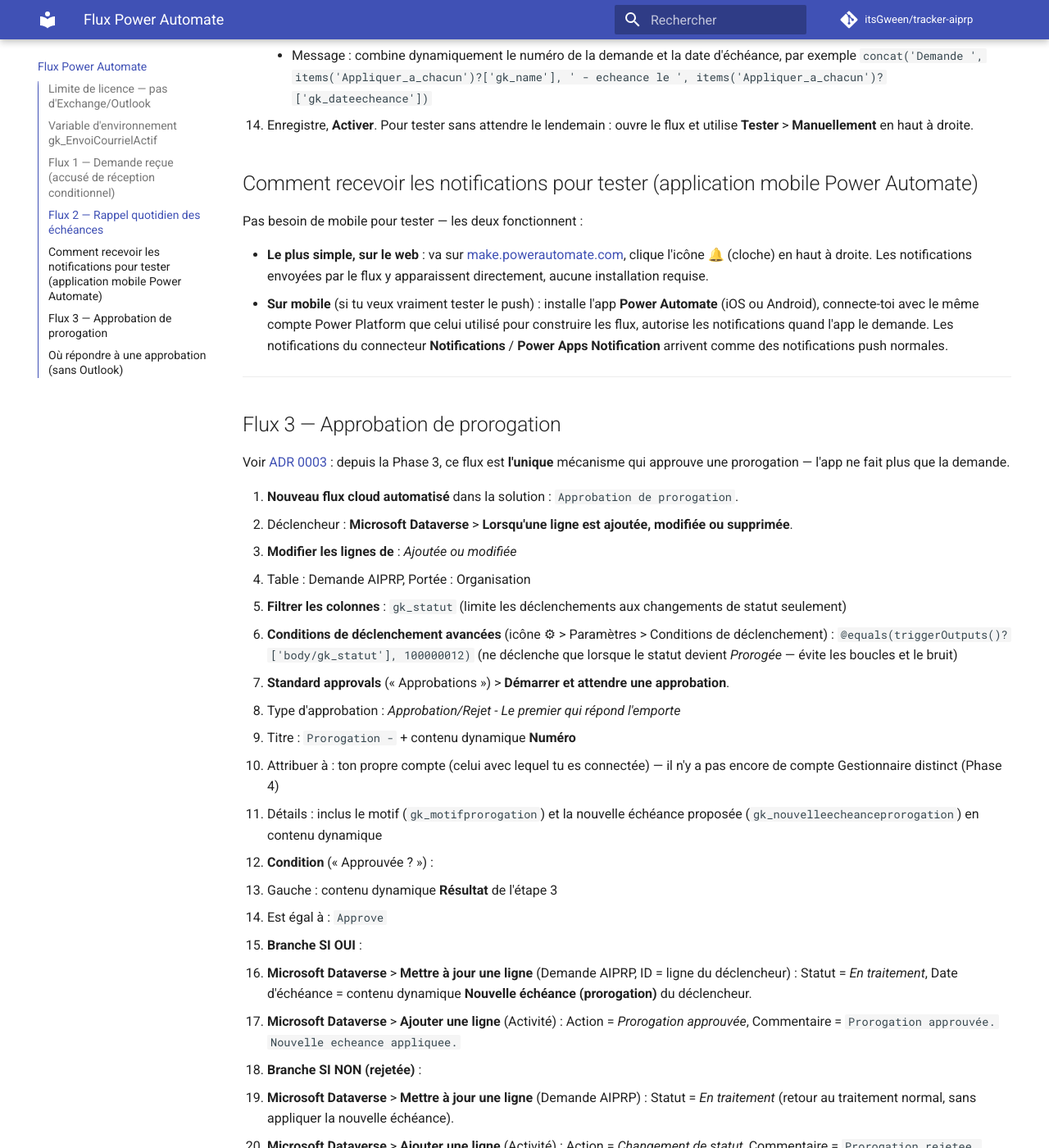
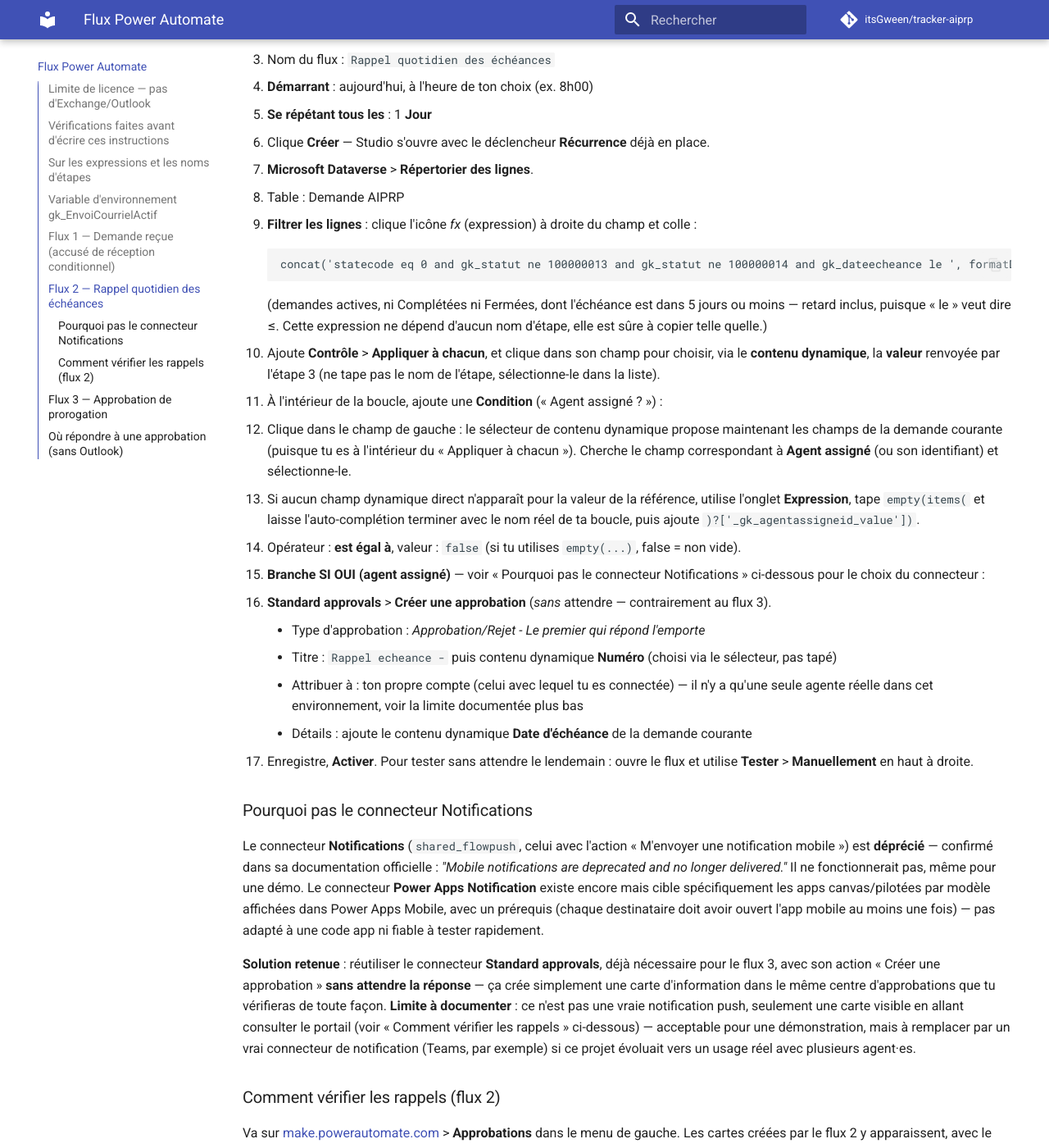
Before and after one commit to itsGween/tracker-aiprp, an MkDocs documentation site: the page built from docs/flux.md, in a window 1280 px wide and 1400 px high, scrolled down 2895 px. Shown: the whole window at 82% size. Built offline with MkDocs 1.6.1 and Material for MkDocs 9.7.7, drawn with Linux system fonts in a browser that asks for light colours; comment, search, counter and statistics services are not loaded; some of the changed text lies outside the part shown.

Commit message:
fix(phase3): corrige la logique de statut de prorogation et les specs de flux
Suite a une relecture de docs/flux.md avant construction :

- Ajoute le statut "Prorogation demandee" (gk_statut = 100000015) : le
  statut "Prorogee" ne pouvait pas signifier a la fois "demandee" et
  "approuvee" sans ambiguite pour le declencheur du flux 3. Nouveau cycle :
  En traitement -> Prorogation demandee -> (Prorogee | En traitement).
- Confirme par script que gk_dateecheance n'est pas une colonne formule
  (SourceType: 0, IsValidForUpdate: true) - le flux peut la modifier.
- Flux 2 : corrige le type de flux (Planifie, pas Automatise). Le
  connecteur Notifications (shared_flowpush) est confirme deprecie
  (verifie dans sa reference officielle) ; remplace par Standard approvals
  (Creer une approbation, sans attendre), deja necessaire pour le flux 3.
- Remplace les expressions items('Appliquer_a_chacun') par des
  instructions d'utiliser le contenu dynamique, puisque le nom reel d'une
  boucle depend du portail (locale francaise).
- App mise a jour (Detail/Liste/TableauBord/traductions), modele genere
  rafraichi (pa app refresh data-source), ADR 0003 et modele-donnees.md
  mis a jour en consequence.

````diff
--- a/app/src/pages/Liste.tsx
+++ b/app/src/pages/Liste.tsx
@@ -6,7 +6,7 @@
 import { useLanguage } from "../context/LanguageContext";
 import { formaterDate } from "../utils/dates";
 
-const STATUTS = [100000010, 100000011, 100000012, 100000013, 100000014] as const;
+const STATUTS = [100000010, 100000011, 100000015, 100000012, 100000013, 100000014] as const;
 
 export function Liste() {
   const { t, langue } = useLanguage();
--- a/app/src/pages/TableauBord.tsx
+++ b/app/src/pages/TableauBord.tsx
@@ -9,6 +9,7 @@
 const STATUTS = [
   { valeur: 100000010, cle: "dashboard_recues" },
   { valeur: 100000011, cle: "dashboard_entraitement" },
+  { valeur: 100000015, cle: "dashboard_prorogation_demandee" },
   { valeur: 100000012, cle: "dashboard_prorogees" },
   { valeur: 100000013, cle: "dashboard_completees" },
   { valeur: 100000014, cle: "dashboard_fermees" },
--- a/docs/adr/0003-approbation-prorogation-par-flux.md
+++ b/docs/adr/0003-approbation-prorogation-par-flux.md
@@ -39,16 +39,36 @@
 
 ## Décision
 
-**Option B.** L'écran Détail affiche maintenant un message d'état (« Prorogation en attente
-d'approbation ») plutôt qu'un bouton, quand `gk_statut = Prorogée`. Le flux « Approbation de
-prorogation » (voir [flux.md](../flux.md)) est l'unique mécanisme qui met à jour `gk_dateecheance`,
-`gk_statut` et le journal `gk_activite` suite à une approbation ou un rejet.
+**Option B.** Mais un problème est apparu en écrivant les spécifications du flux : avec un seul
+statut *Prorogée* utilisé à la fois pour « demandée » et pour « approuvée », le flux ne peut pas
+savoir, à la lecture de `gk_statut`, s'il doit *créer* une approbation ou si une approbation a
+*déjà eu lieu* — la même valeur signifiait deux choses différentes selon le moment.
+
+**Correction** : ajout d'un statut distinct **Prorogation demandée** (`100000015`) à `gk_statut`.
+Le statut *Prorogée* garde son nom mais change de sens : il signifie maintenant « prorogation
+**approuvée**, en vigueur » plutôt que « demandée ». Le cycle complet :
+
+```
+En traitement → (agent·e demande) → Prorogation demandée → (flux + approbation) →
+  ├─ approuvée → Prorogée (nouvelle echeance appliquee)
+  └─ rejetee   → En traitement (echeance inchangee)
+```
+
+L'écran Détail affiche un message d'état (« Prorogation en attente d'approbation ») plutôt qu'un
+bouton, quand `gk_statut = Prorogation demandée`. Le flux « Approbation de prorogation » (voir
+[flux.md](../flux.md)) est l'unique mécanisme qui fait la transition vers *Prorogée* ou *En
+traitement*, et qui met à jour `gk_dateecheance` et le journal `gk_activite`.
 
 ## Conséquences
 
+- Nouvelle valeur de choix `gk_statut = 100000015` (Prorogation demandée), ajoutée par script
+  (`scripts/Add-StatutProrogationDemandee.ps1`).
 - `app/src/pages/Detail.tsx` : la fonction `approuverProrogation` et son bouton sont retirés ;
-  nouvelle clé de traduction `detail_prorogation_en_attente`.
+  « Demander une prorogation » fixe maintenant `gk_statut = Prorogation demandée` (plus *Prorogée*
+  directement) ; nouvelle clé de traduction `detail_prorogation_en_attente`.
 - Le flux doit être construit et activé pour que le cycle de prorogation se termine — sans le flux,
-  une demande reste indéfiniment au statut Prorogée (comportement attendu, pas un bug).
+  une demande reste indéfiniment au statut Prorogation demandée (comportement attendu, pas un bug).
+- Confirmé par script que `gk_dateecheance` est une colonne normale (`SourceType: 0`,
+  `IsValidForUpdate: true`), pas une colonne formule — le flux peut la modifier sans contournement.
 - Cohérent avec la Phase 4 : quand les rôles de sécurité seront en place, seul le rôle Gestionnaire
-  AIPRP aura besoin d'accéder au centre d'approbations Power Automate/Teams pour cette action.
+  AIPRP aura besoin d'accéder au centre d'approbations Power Automate pour cette action.
--- a/docs/flux.md
+++ b/docs/flux.md
@@ -10,13 +10,42 @@
 Le tenant de développement n'a pas de boîte aux lettres. Deux cas de figure très différents :
 
 - **Notifier un agent ou une gestionnaire** (utilisateur·rice Power Platform interne) : possible
-  sans Exchange, via le connecteur **Notifications** (push Power Apps / Power Automate). Utilisé
-  dans les flux 2 et 3.
+  sans Exchange — voir la section « Pourquoi pas le connecteur Notifications » plus bas.
 - **Envoyer un accusé de réception au demandeur externe** (courriel fictif comme
   `amara.cloutier@exemple-fictif.ca`) : **impossible avec ou sans licence**, puisque ce n'est pas un
   compte Power Platform — aucun connecteur de notification interne ne peut l'atteindre. Le flux 1
   tente quand même un vrai courriel (Office 365 Outlook), avec gestion d'erreur, pour rester réaliste
-  et démontrable — voir plus bas.
+  et démontrable.
+
+## Vérifications faites avant d'écrire ces instructions
+
+- **`gk_dateecheance` n'est pas une colonne formule.** Confirmé directement sur le schéma en
+  production (`SourceType: 0`, `IsValidForUpdate: true`) : c'est une colonne `DateTime` normale, le
+  flux 3 peut la modifier sans contournement. Voir [modele-donnees.md](modele-donnees.md).
+- **Le connecteur Notifications (`shared_flowpush`) est entièrement déprécié.** Ses deux actions
+  (« M'envoyer une notification mobile » et « M'envoyer une notification par courriel ») ne
+  fonctionnent plus (confirmé dans la référence officielle du connecteur). Le flux 2 utilise donc
+  **Standard approvals** à la place — voir plus bas.
+- **Le connecteur Power Apps Notification** (`shared_powerappsnotificationv2`) fonctionne encore et
+  peut cibler un utilisateur précis, mais il est conçu pour les apps canvas/pilotées par modèle
+  (notification affichée dans Power Apps Mobile) — son comportement avec une code app n'est pas
+  documenté, et chaque destinataire doit avoir déjà ouvert l'app dans Power Apps Mobile une fois. Pas
+  assez fiable pour cette démo ; non retenu.
+
+## Sur les expressions et les noms d'étapes
+
+Power Automate nomme automatiquement chaque étape selon le libellé français de l'action (ex.
+« Appliquer à chacun »), donc une expression comme `items('Appliquer_a_chacun')` **peut ne pas
+correspondre exactement** à ce que ton portail génère (espaces, accents, numérotation si tu renommes
+une étape). Deux façons fiables de faire la même chose :
+
+1. **Utilise le sélecteur de contenu dynamique** (le panneau qui s'ouvre automatiquement quand tu
+   cliques dans un champ) : cherche le champ par son nom (ex. « Numéro ») et clique dessus. Power
+   Automate insère la bonne référence pour toi, peu importe le nom réel de l'étape. **Préfère
+   toujours cette méthode** dans les instructions ci-dessous.
+2. Si une expression est vraiment nécessaire (ex. `empty(...)`), clique dans le champ, ouvre l'onglet
+   **Expression**, tape le début (`items(`) et laisse l'auto-complétion te proposer le nom réel de ta
+   boucle — ne recopie jamais un nom d'étape à l'aveugle depuis ce document.
 
 ## Variable d'environnement `gk_EnvoiCourrielActif`
 
@@ -48,7 +77,7 @@
    - Valeur de droite : `true`
 5. **Branche SI OUI** :
    1. Ajoute **Office 365 Outlook** > **Envoyer un courriel (V2)**.
-      - À : contenu dynamique **Courriel du demandeur** (`gk_courrieldemandeur`)
+      - À : contenu dynamique **Courriel du demandeur**
       - Objet : `Accusé de réception - Demande` (contenu dynamique **Numéro** à la suite)
       - Corps : un court message générique (« Nous avons bien reçu votre demande d'accès à
         l'information... »)
@@ -59,7 +88,7 @@
       échoué, est ignorée, a expiré**). Ça permet au flux de continuer même si le courriel échoue.
    3. Ajoute **Microsoft Dataverse** > **Ajouter une ligne**.
       - Table : Activité
-      - Demande (`gk_DemandeId`) : contenu dynamique **ID de ligne d'origine du déclencheur**
+      - Demande : contenu dynamique **ID de ligne d'origine du déclencheur**
       - Date de l'activité : `utcNow()` (onglet Expression)
       - Action : *Commentaire ajouté*
       - Commentaire : `Accusé de réception (tentative de courriel envoyée - voir l'historique du flux pour le résultat).`
@@ -69,58 +98,75 @@
 7. Enregistre, puis **Activer** le flux.
 8. Pour tester : crée une nouvelle demande dans l'app (`/nouvelle`) et regarde l'historique
    d'exécution du flux (bouton **...** > **Historique des exécutions**) — l'étape courriel doit
-   afficher un échec (icône rouge), l'étape suivante doit quand même s'exécuter (grâce à l'étape 5.2
-   ou parce que tu es dans la branche NON), et une nouvelle entrée doit apparaître dans le journal
-   d'activité de la demande.
+   afficher un échec (icône rouge), l'étape suivante doit quand même s'exécuter, et une nouvelle
+   entrée doit apparaître dans le journal d'activité de la demande.
 
 ---
 
 ## Flux 2 — Rappel quotidien des échéances
 
-1. **Nouveau flux cloud automatisé** dans la solution : `Rappel quotidien des échéances`.
-2. Déclencheur : **Planification** > **Récurrence**.
-   - Intervalle : 1, Fréquence : Jour, Heure de début : à ton choix (ex. 8h00).
+1. **Solutions** > **Suivi AIPRP** > **Nouveau** > **Automatisation** > **Flux cloud** >
+   **Planifié** (⚠️ pas *Automatisé* — un flux planifié se déclenche par horaire, pas par
+   événement).
+2. Dans la boîte de dialogue de création :
+   - Nom du flux : `Rappel quotidien des échéances`
+   - **Démarrant** : aujourd'hui, à l'heure de ton choix (ex. 8h00)
+   - **Se répétant tous les** : 1 **Jour**
+   - Clique **Créer** — Studio s'ouvre avec le déclencheur **Récurrence** déjà en place.
 3. **Microsoft Dataverse** > **Répertorier des lignes**.
    - Table : Demande AIPRP
    - **Filtrer les lignes** : clique l'icône *fx* (expression) à droite du champ et colle :
      ```
      concat('statecode eq 0 and gk_statut ne 100000013 and gk_statut ne 100000014 and gk_dateecheance le ', formatDateTime(addDays(utcNow(), 5), 'yyyy-MM-dd'))
      ```
-     (ça donne : demandes actives, ni Complétées ni Fermées, dont l'échéance est dans 5 jours ou
-     moins — retard inclus, puisque « le » veut dire ≤.)
-4. Ajoute **Contrôle** > **Appliquer à chacun**, sur la sortie **valeur** de l'étape 3.
+     (demandes actives, ni Complétées ni Fermées, dont l'échéance est dans 5 jours ou moins — retard
+     inclus, puisque « le » veut dire ≤. Cette expression ne dépend d'aucun nom d'étape, elle est
+     sûre à copier telle quelle.)
+4. Ajoute **Contrôle** > **Appliquer à chacun**, et clique dans son champ pour choisir, via le
+   **contenu dynamique**, la **valeur** renvoyée par l'étape 3 (ne tape pas le nom de l'étape,
+   sélectionne-le dans la liste).
 5. À l'intérieur de la boucle, ajoute une **Condition** (« Agent assigné ? ») :
-   - Gauche : contenu dynamique correspondant au **Agent assigné** (champ lookup) — si le champ
-     dynamique direct n'apparaît pas, utilise l'expression `empty(items('Appliquer_a_chacun')?['_gk_agentassigneid_value'])`
-   - Est égal à : `false` (si tu utilises `empty(...)`) — sinon choisis l'opérateur qui correspond à
-     « n'est pas vide ».
-6. **Branche SI OUI (agent assigné)** :
-   1. **Microsoft Dataverse** > **Obtenir une ligne par ID**.
-      - Table : Utilisateurs (systemusers)
-      - ID de ligne : contenu dynamique de l'agent assigné (`_gk_agentassigneid_value`)
-   2. **Notifications** (ou **Power Apps Notification V2**) > **Envoyer une notification** /
-      **Envoyer une notification à l'utilisateur spécifié**.
-      - Destinataire : essaie d'abord le champ **Courriel principal** (`internalemailaddress`) de
-        l'étape 6.1 ; si le champ « Destinataire » refuse ce format, utilise plutôt
-        **azureactivedirectoryobjectid** du même utilisateur (regarde l'indice/placeholder du champ
-        dans Studio, il précise le format attendu).
-      - Titre : `Échéance à surveiller`
-      - Message : combine dynamiquement le numéro de la demande et la date d'échéance, par exemple
-        `concat('Demande ', items('Appliquer_a_chacun')?['gk_name'], ' - echeance le ', items('Appliquer_a_chacun')?['gk_dateecheance'])`
+   - Clique dans le champ de gauche : le sélecteur de contenu dynamique propose maintenant les
+     champs de la demande courante (puisque tu es à l'intérieur du « Appliquer à chacun »). Cherche
+     le champ correspondant à **Agent assigné** (ou son identifiant) et sélectionne-le.
+   - Si aucun champ dynamique direct n'apparaît pour la valeur de la référence, utilise l'onglet
+     **Expression**, tape `empty(items(` et laisse l'auto-complétion terminer avec le nom réel de ta
+     boucle, puis ajoute `)?['_gk_agentassigneid_value'])`.
+   - Opérateur : **est égal à**, valeur : `false` (si tu utilises `empty(...)`, false = non vide).
+6. **Branche SI OUI (agent assigné)** — voir « Pourquoi pas le connecteur Notifications » ci-dessous
+   pour le choix du connecteur :
+   1. **Standard approvals** > **Créer une approbation** (*sans* attendre — contrairement au flux 3).
+      - Type d'approbation : *Approbation/Rejet - Le premier qui répond l'emporte*
+      - Titre : `Rappel echeance -` puis contenu dynamique **Numéro** (choisi via le sélecteur, pas
+        tapé)
+      - Attribuer à : ton propre compte (celui avec lequel tu es connectée) — il n'y a qu'une seule
+        agente réelle dans cet environnement, voir la limite documentée plus bas
+      - Détails : ajoute le contenu dynamique **Date d'échéance** de la demande courante
 7. Enregistre, **Activer**. Pour tester sans attendre le lendemain : ouvre le flux et utilise
    **Tester** > **Manuellement** en haut à droite.
 
-## Comment recevoir les notifications pour tester (application mobile Power Automate)
+### Pourquoi pas le connecteur Notifications
 
-Pas besoin de mobile pour tester — les deux fonctionnent :
+Le connecteur **Notifications** (`shared_flowpush`, celui avec l'action « M'envoyer une notification
+mobile ») est **déprécié** — confirmé dans sa documentation officielle : *"Mobile notifications are
+deprecated and no longer delivered."* Il ne fonctionnerait pas, même pour une démo. Le connecteur
+**Power Apps Notification** existe encore mais cible spécifiquement les apps canvas/pilotées par
+modèle affichées dans Power Apps Mobile, avec un prérequis (chaque destinataire doit avoir ouvert
+l'app mobile au moins une fois) — pas adapté à une code app ni fiable à tester rapidement.
 
-- **Le plus simple, sur le web** : va sur [make.powerautomate.com](https://make.powerautomate.com),
-  clique l'icône 🔔 (cloche) en haut à droite. Les notifications envoyées par le flux y apparaissent
-  directement, aucune installation requise.
-- **Sur mobile** (si tu veux vraiment tester le push) : installe l'app **Power Automate** (iOS ou
-  Android), connecte-toi avec le même compte Power Platform que celui utilisé pour construire les
-  flux, autorise les notifications quand l'app le demande. Les notifications du connecteur
-  **Notifications** / **Power Apps Notification** arrivent comme des notifications push normales.
+**Solution retenue** : réutiliser le connecteur **Standard approvals**, déjà nécessaire pour le
+flux 3, avec son action « Créer une approbation » **sans attendre la réponse** — ça crée simplement
+une carte d'information dans le même centre d'approbations que tu vérifieras de toute façon.
+**Limite à documenter** : ce n'est pas une vraie notification push, seulement une carte visible en
+allant consulter le portail (voir « Comment vérifier les rappels » ci-dessous) — acceptable pour une
+démonstration, mais à remplacer par un vrai connecteur de notification (Teams, par exemple) si ce
+projet évoluait vers un usage réel avec plusieurs agent·es.
+
+### Comment vérifier les rappels (flux 2)
+
+Va sur [make.powerautomate.com](https://make.powerautomate.com) > **Approbations** dans le menu de
+gauche. Les cartes créées par le flux 2 y apparaissent, avec le numéro de la demande et l'échéance en
+détail — pas besoin d'application mobile ni de courriel.
 
 ---
 
@@ -129,34 +175,48 @@
 Voir [ADR 0003](adr/0003-approbation-prorogation-par-flux.md) : depuis la Phase 3, ce flux est
 **l'unique** mécanisme qui approuve une prorogation — l'app ne fait plus que la demande.
 
-1. **Nouveau flux cloud automatisé** dans la solution : `Approbation de prorogation`.
+**Cycle de statut** (corrigé après relecture — *Prorogée* ne veut plus dire « demandée ») :
+
+```
+En traitement → (agent·e clique "Demander une prorogation") → Prorogation demandée
+  → (flux + approbation) →
+    ├─ approuvée → Prorogée (nouvelle echeance appliquee)
+    └─ rejetee   → En traitement (echeance inchangee)
+```
+
+1. **Solutions** > **Suivi AIPRP** > **Nouveau** > **Automatisation** > **Flux cloud** >
+   **Automatisé** : `Approbation de prorogation`.
 2. Déclencheur : **Microsoft Dataverse** > **Lorsqu'une ligne est ajoutée, modifiée ou supprimée**.
    - **Modifier les lignes de** : *Ajoutée ou modifiée*
    - Table : Demande AIPRP, Portée : Organisation
    - **Filtrer les colonnes** : `gk_statut` (limite les déclenchements aux changements de statut
      seulement)
    - **Conditions de déclenchement avancées** (icône ⚙ > Paramètres > Conditions de déclenchement) :
-     `@equals(triggerOutputs()?['body/gk_statut'], 100000012)`
-     (ne déclenche que lorsque le statut devient *Prorogée* — évite les boucles et le bruit)
-3. **Standard approvals** (« Approbations ») > **Démarrer et attendre une approbation**.
+     `@equals(triggerOutputs()?['body/gk_statut'], 100000015)`
+     (ne déclenche que lorsque le statut devient *Prorogation demandée* — **100000015**, pas
+     100000012. Évite les boucles et le bruit : le flux se remet à jour le statut vers *Prorogée*
+     ou *En traitement*, ce qui redéclenchera le trigger Dataverse, mais la condition ci-dessus sera
+     alors fausse et le flux ne fera rien.)
+3. **Standard approvals** > **Démarrer et attendre une approbation**.
    - Type d'approbation : *Approbation/Rejet - Le premier qui répond l'emporte*
-   - Titre : `Prorogation - ` + contenu dynamique **Numéro**
+   - Titre : `Prorogation -` puis contenu dynamique **Numéro** (sélectionné, pas tapé)
    - Attribuer à : ton propre compte (celui avec lequel tu es connectée) — il n'y a pas encore de
      compte Gestionnaire distinct (Phase 4)
-   - Détails : inclus le motif (`gk_motifprorogation`) et la nouvelle échéance proposée
-     (`gk_nouvelleecheanceprorogation`) en contenu dynamique
+   - Détails : ajoute les contenus dynamiques **Motif de la prorogation** et **Nouvelle échéance
+     (prorogation)** de la demande déclenchante
 4. **Condition** (« Approuvée ? ») :
-   - Gauche : contenu dynamique **Résultat** de l'étape 3
+   - Gauche : contenu dynamique **Résultat** de l'étape précédente (sélectionné dans le contenu
+     dynamique, pas tapé)
    - Est égal à : `Approve`
 5. **Branche SI OUI** :
    1. **Microsoft Dataverse** > **Mettre à jour une ligne** (Demande AIPRP, ID = ligne du
-      déclencheur) : Statut = *En traitement*, Date d'échéance = contenu dynamique **Nouvelle
-      échéance (prorogation)** du déclencheur.
+      déclencheur) : Statut = *Prorogée*, Date d'échéance = contenu dynamique **Nouvelle échéance
+      (prorogation)** du déclencheur.
    2. **Microsoft Dataverse** > **Ajouter une ligne** (Activité) : Action = *Prorogation approuvée*,
-      Commentaire = `Prorogation approuvée. Nouvelle echeance appliquee.`
+      Commentaire = `Prorogation approuvee. Nouvelle echeance appliquee.`
 6. **Branche SI NON (rejetée)** :
    1. **Microsoft Dataverse** > **Mettre à jour une ligne** (Demande AIPRP) : Statut = *En
-      traitement* (retour au traitement normal, sans appliquer la nouvelle échéance).
+      traitement* (retour au traitement normal, échéance inchangée).
    2. **Microsoft Dataverse** > **Ajouter une ligne** (Activité) : Action = *Changement de statut*,
       Commentaire = `Prorogation rejetee.`
 7. Enregistre, **Activer**.
@@ -164,12 +224,11 @@
 ## Où répondre à une approbation (sans Outlook)
 
 Va sur [make.powerautomate.com](https://make.powerautomate.com) > **Approbations** dans le menu de
-gauche (ou l'icône 🔔 si l'approbation y apparaît aussi). Tu verras la carte « Prorogation - A-2026-... »
-avec les détails (motif, nouvelle échéance) et deux boutons **Approuver** / **Rejeter**, directement
-dans le navigateur — aucune boîte de courriel n'est nécessaire. C'est le même portail que celui où tu
-construis les flux.
+gauche. Tu verras la carte « Prorogation - A-2026-... » avec les détails (motif, nouvelle échéance)
+et deux boutons **Approuver** / **Rejeter**, directement dans le navigateur — aucune boîte de
+courriel n'est nécessaire.
 
-**Pour tester** : demande une prorogation dans l'app (`/detail/<id>`), puis va dans
-**Approbations** — la carte doit apparaître en quelques secondes. Approuve-la, puis retourne dans
-l'app : le statut doit être passé à *En traitement* avec la nouvelle échéance appliquée, et le
-journal doit contenir l'entrée « Prorogation approuvée ».
+**Pour tester** : demande une prorogation dans l'app (`/detail/<id>`) — le statut doit passer à
+*Prorogation demandée* — puis va dans **Approbations** ; la carte doit apparaître en quelques
+secondes. Approuve-la, puis retourne dans l'app : le statut doit être passé à *Prorogée* avec la
+nouvelle échéance appliquée, et le journal doit contenir l'entrée « Prorogation approuvée ».
````
Also changed, not shown: app/src/pages/Detail.tsx (+15 -4 lines), docs/modele-donnees.md (+11 -7 lines), 3 other files.
